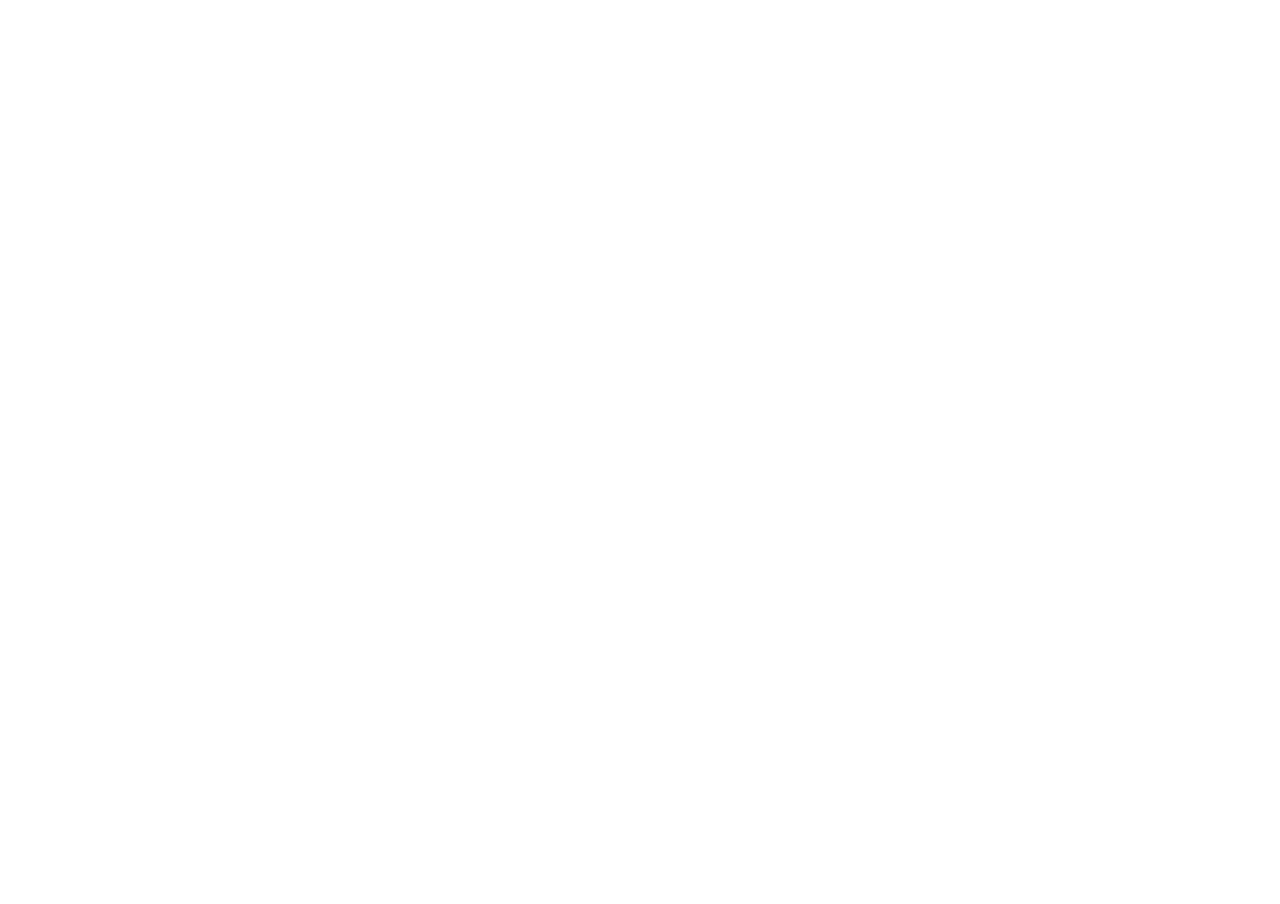
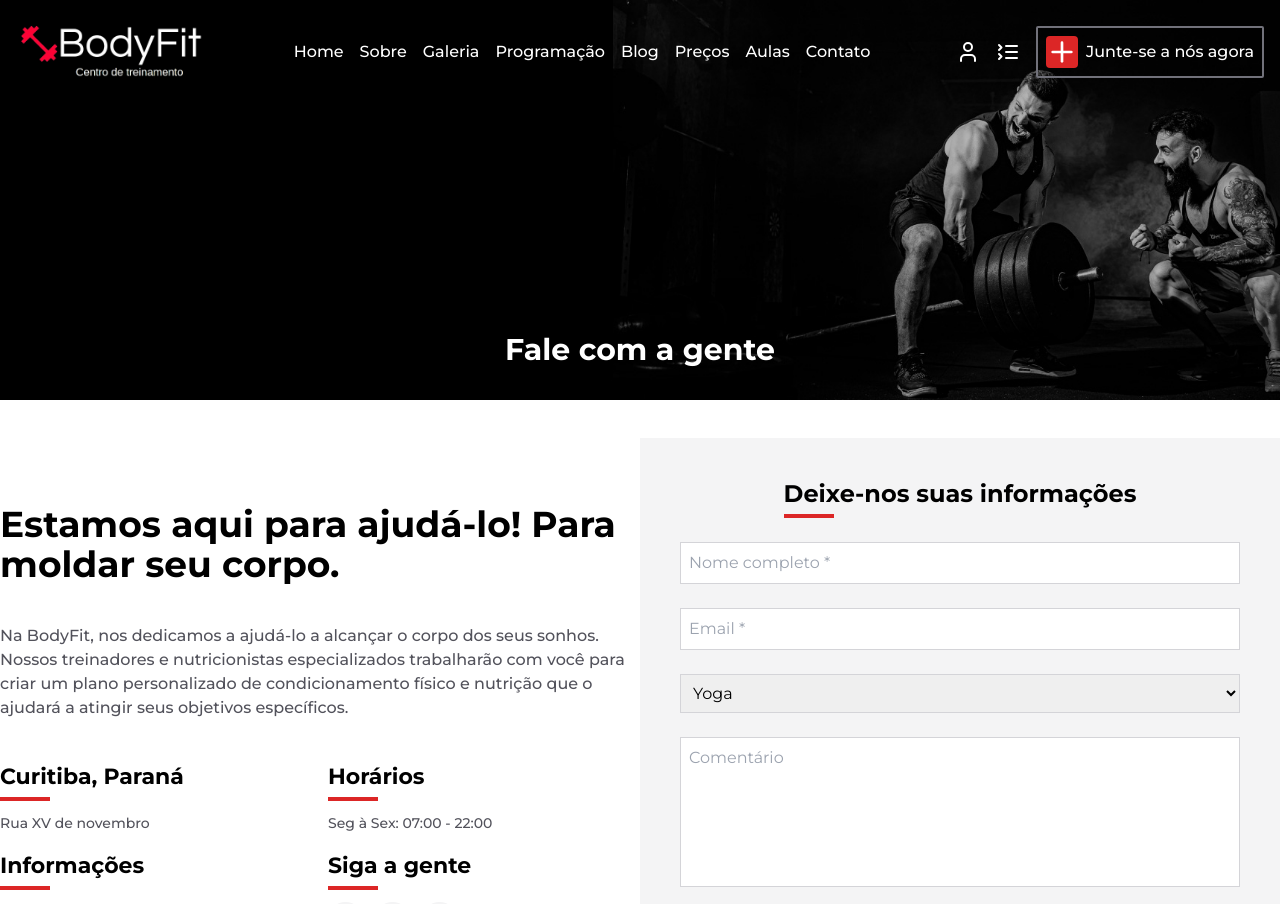
Before and after one commit to MorettiLeonardo/bodyfit, a React (Create React App) app: page /contato in a window 1280 px wide. Before the commit this address had no page. Shown: the top 904 px of the page. Before the commit the page ends 800 px from the top, so only its background shows below. Built offline with nearby package versions, Linux system fonts and the light colour scheme.

Commit message:
feat: creat contact page

```diff
--- a/package.json
+++ b/package.json
@@ -11,9 +11,11 @@
     "@types/react": "^18.2.73",
     "@types/react-dom": "^18.2.23",
     "@types/tailwindcss": "^3.1.0",
+    "leaflet": "^1.9.4",
     "lucide-react": "^0.364.0",
     "react": "^18.2.0",
     "react-dom": "^18.2.0",
+    "react-leaflet": "^4.2.1",
     "react-router-dom": "^6.22.3",
     "react-scripts": "5.0.1",
     "typescript": "^4.9.5",
@@ -44,6 +46,7 @@
     ]
   },
   "devDependencies": {
+    "@types/leaflet": "^1.9.12",
     "eslint": "^8.57.0",
     "eslint-config-prettier": "^9.1.0",
     "eslint-plugin-prettier": "^5.1.3",
--- /dev/null
+++ b/src/components/Contact/index.tsx
@@ -0,0 +1,53 @@
+import { Facebook, Instagram, Twitter } from 'lucide-react'
+import ContactForm from '../ContactForm'
+
+const Contact = () => (
+  <div className="container grid grid-cols-2 h-[80vh] items-center justify-center">
+    <div className="flex flex-col gap-10">
+      <h1 className="font-bold text-4xl">
+        Estamos aqui para ajudá-lo! Para moldar seu corpo.
+      </h1>
+      <p className="font-medium text-zinc-600">
+        Na BodyFit, nos dedicamos a ajudá-lo a alcançar o corpo dos seus sonhos.
+        Nossos treinadores e nutricionistas especializados trabalharão com você
+        para criar um plano personalizado de condicionamento físico e nutrição
+        que o ajudará a atingir seus objetivos específicos.
+      </p>
+      <div className="grid grid-cols-2 gap-4">
+        <div>
+          <h4 className="font-bold text-[22px]">Curitiba, Paraná</h4>
+          <div className="mt-1 max-w-[50px] h-[4px] bg-red-600" />
+          <p className="mt-3 font-medium text-zinc-600 text-sm">
+            Rua XV de novembro
+          </p>
+        </div>
+        <div>
+          <h4 className="font-bold text-[22px]">Horários</h4>
+          <div className="mt-1 max-w-[50px] h-[4px] bg-red-600" />
+          <p className="mt-3 font-medium text-zinc-600 text-sm">
+            Seg à Sex: 07:00 - 22:00
+          </p>
+        </div>
+        <div>
+          <h4 className="font-bold text-[22px]">Informações</h4>
+          <div className="mt-1 max-w-[50px] h-[4px] bg-red-600" />
+          <p className="mt-3 font-medium text-zinc-600 text-sm">
+            +55 (41) 99999-9999
+          </p>
+        </div>
+        <div>
+          <h4 className="font-bold text-[22px]">Siga a gente</h4>
+          <div className="mt-1 max-w-[50px] h-[4px] bg-red-600" />
+          <p className="mt-3 font-medium text-zinc-600 text-sm flex gap-3">
+            <Facebook className="bg-zinc-100 h-[35px] w-[35px] p-2 cursor-pointer rounded-full transition ease-linear hover:bg-red-600 hover:text-white" />
+            <Instagram className="bg-zinc-100 h-[35px] w-[35px] p-2 cursor-pointer rounded-full transition ease-linear hover:bg-red-600 hover:text-white" />
+            <Twitter className="bg-zinc-100 h-[35px] w-[35px] p-2 cursor-pointer rounded-full transition ease-linear hover:bg-red-600 hover:text-white" />
+          </p>
+        </div>
+      </div>
+    </div>
+    <ContactForm />
+  </div>
+)
+
+export default Contact
--- /dev/null
+++ b/src/components/ContactForm/index.tsx
@@ -0,0 +1,43 @@
+const ContactForm = () => (
+  <form className="flex flex-col bg-zinc-100 gap-6 p-10 items-center">
+    <div>
+      <h1 className="font-bold text-2xl">Deixe-nos suas informações</h1>
+      <div className="mt-1 max-w-[50px] h-[4px] bg-red-600" />
+    </div>
+    <input
+      className="w-full p-2 border border-zinc-300"
+      type="text"
+      placeholder="Nome completo *"
+    />
+    <input
+      className="w-full p-2 border border-zinc-300"
+      type="email"
+      placeholder="Email *"
+    />
+    <select
+      className="w-full p-2 border border-zinc-300"
+      name="class"
+      id="class"
+    >
+      <option value="Yoga">Yoga</option>
+      <option value="Box">Box</option>
+      <option value="Corrida">Corrida</option>
+      <option value="Fitness">Fitness</option>
+      <option value="Musculação">Musculação</option>
+      <option value="Karate">Karate</option>
+      <option value="MMA">MMA</option>
+      <option value="Cilcismo">Cilcismo</option>
+    </select>
+    <textarea
+      className="w-full p-2 border border-zinc-300 resize-none h-[150px]"
+      name="comment"
+      id="comment"
+      placeholder="Comentário"
+    />
+    <button className="bg-red-600 text-white border-2 flex item-center py-3 px-4 font-bold uppercase transition ease-linear hover:shadow-lg">
+      Enviar agora
+    </button>
+  </form>
+)
+
+export default ContactForm
--- a/src/components/Header/index.tsx
+++ b/src/components/Header/index.tsx
@@ -91,12 +91,12 @@
             </Link>
           </li>
           <li>
-            <a
+            <Link
               className="cursor-pointer hover:text-red-600 transition ease-linear"
-              href="#"
+              to="/contato"
             >
               Contato
-            </a>
+            </Link>
           </li>
         </ul>
       </nav>
--- /dev/null
+++ b/src/components/Map/index.tsx
@@ -0,0 +1,26 @@
+import { MapContainer, TileLayer, Marker, Popup } from 'react-leaflet'
+import 'leaflet/dist/leaflet.css'
+import { LatLngTuple } from 'leaflet'
+
+const position: LatLngTuple = [51.505, -0.09]
+
+const Map = () => (
+  <MapContainer
+    center={position}
+    zoom={13}
+    scrollWheelZoom={false}
+    style={{ height: '400px', width: '100%' }}
+  >
+    <TileLayer
+      attribution='&copy; <a href="https://www.openstreetmap.org/copyright">OpenStreetMap</a> contributors'
+      url="https://{s}.tile.openstreetmap.org/{z}/{x}/{y}.png"
+    />
+    <Marker position={position}>
+      <Popup>
+        A pretty CSS3 popup. <br /> Easily customizable.
+      </Popup>
+    </Marker>
+  </MapContainer>
+)
+
+export default Map
--- /dev/null
+++ b/src/pages/ContactUs/index.tsx
@@ -0,0 +1,17 @@
+import Contact from '../../components/Contact'
+import Footer from '../../components/Footer'
+import Header from '../../components/Header'
+import HeaderBanner from '../../components/HeaderBanner'
+import Map from '../../components/Map'
+
+const ContactUs = () => (
+  <>
+    <Header />
+    <HeaderBanner pageName="Fale com a gente" />
+    <Contact />
+    <Map />
+    <Footer />
+  </>
+)
+
+export default ContactUs
--- a/src/routes.tsx
+++ b/src/routes.tsx
@@ -7,6 +7,7 @@
 import Blog from './pages/Blog'
 import PricesPlan from './pages/Prices'
 import ClassesPage from './pages/Classes'
+import ContactUs from './pages/ContactUs'
 
 const RoutesConfig = () => (
   <Routes>
@@ -17,6 +18,7 @@
     <Route path="/blog" element={<Blog />} />
     <Route path="/precos" element={<PricesPlan />} />
     <Route path="/aulas" element={<ClassesPage />} />
+    <Route path="/contato" element={<ContactUs />} />
   </Routes>
 )
 
```
Also changed, not shown: 1 other file (tests, documents, lock files or other folders).
